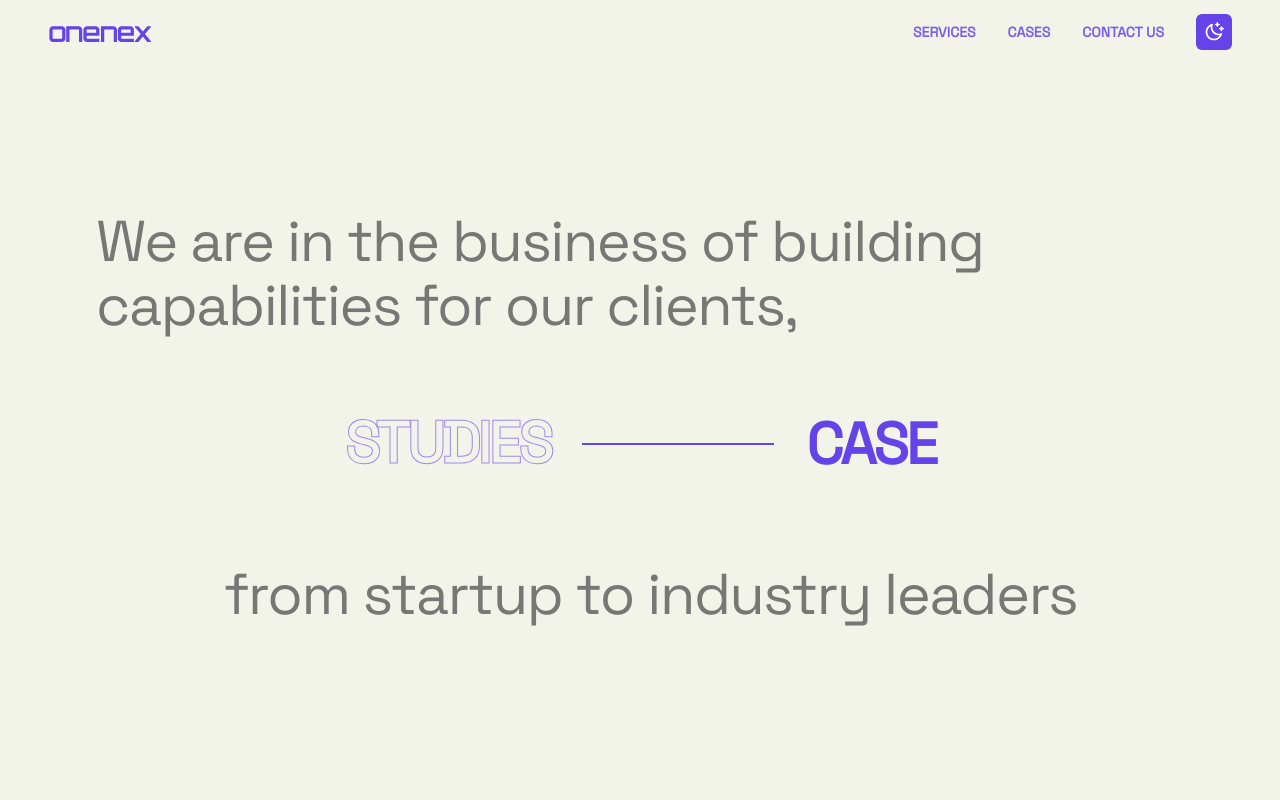
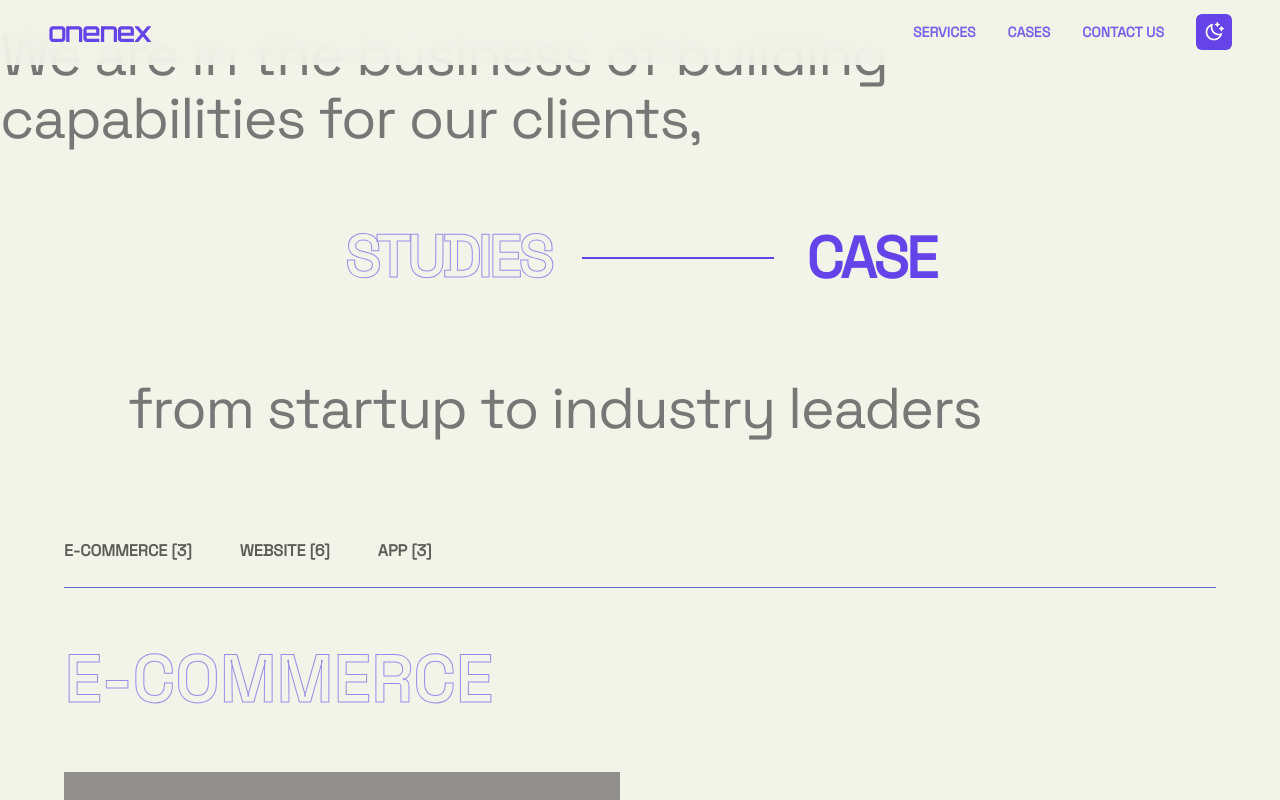
Before and after one commit to kaungmyatkyawtiti/nuranext-assignment, a Next.js app: page / in a window 1280 px wide. Shown: the top 800 px of the page. Built offline with nearby package versions, Linux system fonts and the light colour scheme; grey boxes are pictures that could not be loaded.

Commit message:
style: css changes for ui

```diff
--- a/app/globals.css
+++ b/app/globals.css
@@ -33,6 +33,9 @@
   --color-primary-blue: var(--primary-blue);
   --color-secondary-blue: var(--secondary-blue);
   --color-footer-background: var(--footer-background);
+
+  --color-gradient-pink: var(--gradient-pink);
+  --color-gradient-violet: var(--gradient-violet);
 }
 
 :root {
@@ -65,6 +68,9 @@
   --primary-blue: oklch(0.514 0.195 274.51);
   --secondary-blue: oklch(0.552 0.1279 274.16);
   --footer-background: oklch(1 0 0);
+
+  --gradient-pink: oklch(0.85 0.12 305);
+  --gradient-violet: oklch(0.55 0.25 285);
 }
 
 .dark {
@@ -97,6 +103,9 @@
   --primary-blue: oklch(0.514 0.195 274.51);
   --secondary-blue: oklch(0.552 0.1279 274.16);
   --footer-background: oklch(0.5273 0.2333 283.88);
+
+  --gradient-pink: oklch(0.45 0.15 305);
+  --gradient-violet: oklch(0.30 0.20 285);
 }
 
 @layer base {
@@ -128,6 +137,14 @@
   html.dark [data-hide-on-theme="dark"],
   html.light [data-hide-on-theme="light"] {
     display: none;
+  }
+
+  header {
+    @apply fixed top-0 left-0 right-0 w-full z-100 px-6 md:px-12 py-3 flex justify-between items-center bg-background/90 backdrop-blur-lg;
+  }
+
+  footer {
+    @apply fixed inset-0 z-0 h-dvh bg-footer-background px-6 py-12 md:px-14 lg:px-24 col-center gap-12;
   }
 }
 
@@ -184,55 +201,15 @@
 }
 
 @utility fancy-title {
-  @apply shrink-0 font-bold uppercase text-transparent leading-none;
+  @apply shrink-0 font-bold uppercase text-transparent leading-none opacity-60;
 
   -webkit-text-stroke: 1px var(--brand-primary);
-  opacity: 0.6;
 }
 
-@layer components {
-  #header {
-    @apply fixed top-0 left-0 right-0 w-full z-100 px-6 md:px-12 py-3 flex justify-between items-center bg-background/90 backdrop-blur-lg;
-  }
+@utility main-content {
+  @apply relative z-10 bg-background mb-[100dvh] py-6;
+}
 
-  #brand-manifesto {
-    @apply relative min-h-screen w-full flex flex-col justify-center items-start px-6 md:px-16 lg:px-24 overflow-hidden select-none;
-
-    .manifesto-container {
-      @apply relative z-10 w-full max-w-7xl;
-    }
-
-    .manifesto-stroke-text {
-      -webkit-text-stroke: 1px var(--brand-primary);
-      opacity: 0.5;
-    }
-  }
-
-  .main-content {
-    @apply relative z-10 bg-background mb-[100dvh] py-6;
-  }
-
-  footer {
-    @apply fixed inset-0 z-0 h-dvh bg-footer-background px-6 py-12 md:px-14 lg:px-24 col-center gap-12;
-
-    .footer-desc {
-      @apply flex flex-col justify-between items-center xl:flex-row text-center xl:text-start gap-3 md:gap-8 w-full;
-
-      h2 {
-        @apply text-4xl md:text-5xl lg:text-6xl font-bold uppercase leading-tight text-primary-blue dark:text-white;
-      }
-    }
-
-    .footer-grid {
-      @apply grid grid-cols-1 md:grid-cols-3 gap-12 mb-12 max-h-[40dvh] overflow-y-auto md:max-h-none md:overflow-visible;
-
-      .footer-subtitle {
-        @apply font-bold mb-4 text-lg uppercase text-secondary-blue dark:text-white;
-      }
-    }
-
-    .footer-copyright {
-      @apply flex flex-col md:flex-row justify-between items-center pt-6 border-t gap-4;
-    }
-  }
+@utility footer-subtitle {
+  @apply font-bold mb-4 text-base md:text-lg uppercase text-secondary-blue dark:text-white;
 }
```
